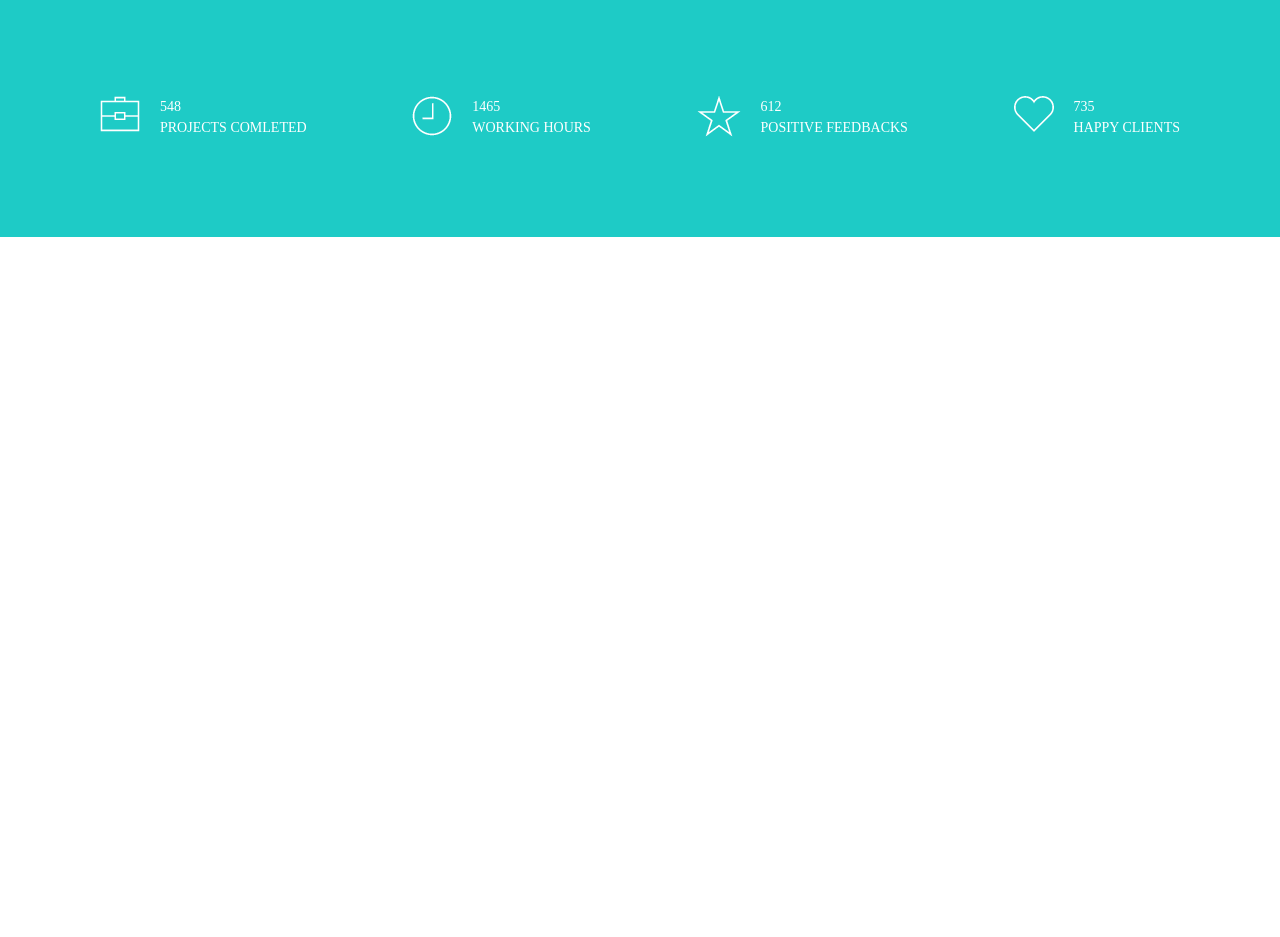
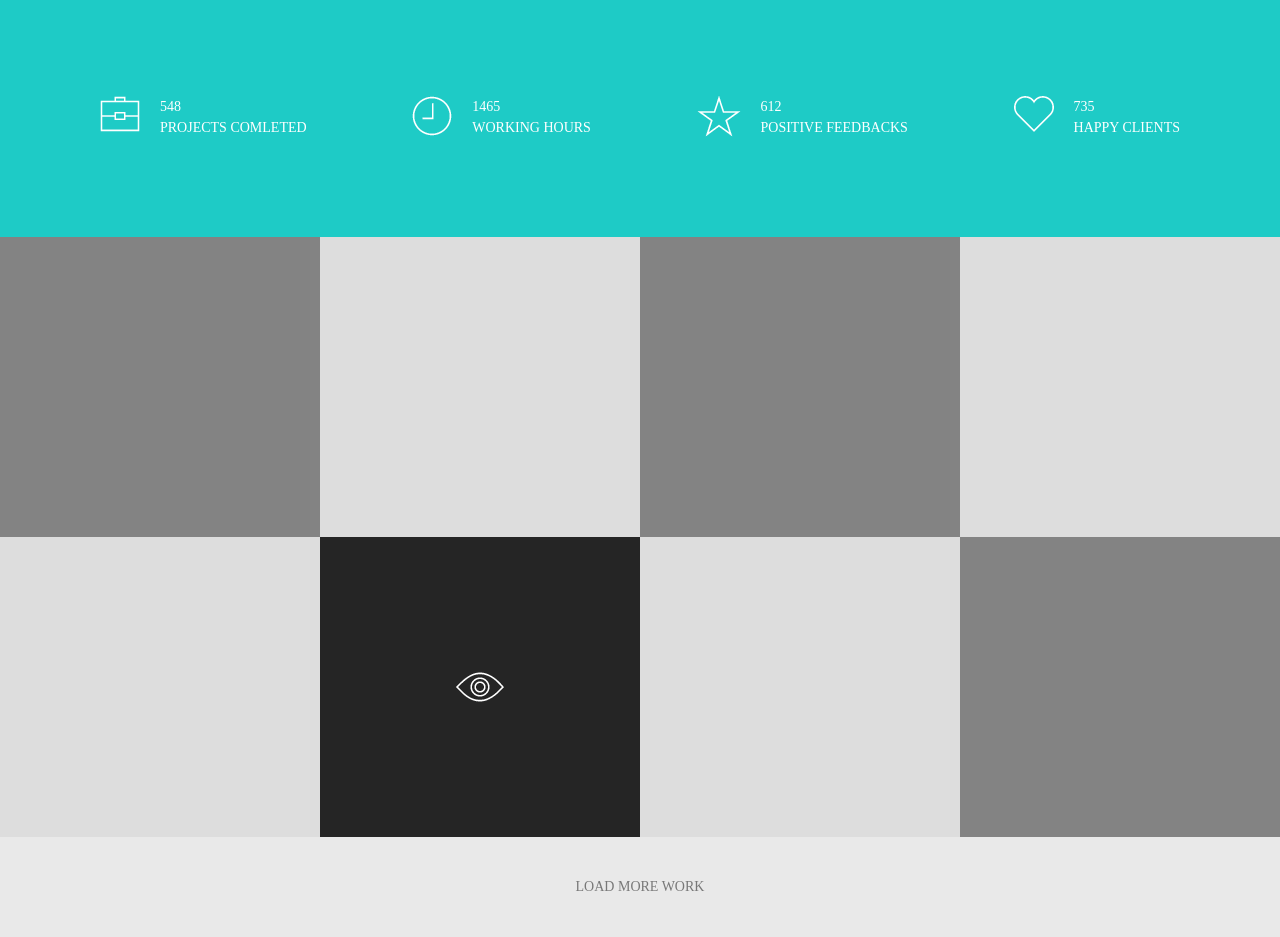
Before and after one commit to maks-kotov/1project, a plain HTML site: page index.html in a window 1280 px wide. Shown: the part 1326-2263 px from the top of the page. Before the commit the page ends 1563 px from the top, so only its background shows below. Drawn offline with nearby package versions, Linux system fonts and the light colour scheme.

Commit message:
ещё +2 секции чисто всё

```diff
--- a/index.html
+++ b/index.html
@@ -148,6 +148,27 @@
                             </div>
                     </div>
         </section>
+        <section class="squares">
+            <div class="squares__grid">
+                <div class="squares__item"></div>
+                <div class="squares__item bg-7"></div>
+                <div class="squares__item"></div>
+                <div class="squares__item bg-7"></div>
+                <div class="squares__item bg-7"></div>
+                <div class="squares__item bg-3 d-flex justify-content-center align-items-center">
+                    <div class="">
+                        <img src="images/глазик.png" alt="глэз">
+                    </div>
+                </div>
+                <div class="squares__item bg-7"></div>
+                <div class="squares__item"></div>
+            </div>
+            <div class="squares__show-more d-flex justify-content-center align-items-center">
+                <a href="#">
+                    LOAD MORE WORK
+                </a>
+            </div>
+        </section>
 
 
     <script src="https://cdn.jsdelivr.net/npm/bootstrap@5.0.2/dist/js/bootstrap.bundle.min.js" integrity="sha384-MrcW6ZMFYlzcLA8Nl+NtUVF0sA7MsXsP1UyJoMp4YLEuNSfAP+JcXn/tWtIaxVXM" crossorigin="anonymous"></script>
--- a/style.css
+++ b/style.css
@@ -1,10 +1,11 @@
 :root {
     --color1: #787878;
     --color2: #1ecbc6;
-    --color3: #000;
+    --color3: #252525;
     --color4: #ffffff;
     --bgColor5: #e9e9e9;
     --bgColor6: #f5f5f5;
+    --bgColor7: #dddddd;
     --py80: 80px;
     --px50: 50px;
 }
@@ -15,14 +16,20 @@ body {
 .row {
     --bs-gutter-x: 0;
 }
+.bg-2 {
+    background-color: var(--color2);
+}
+.bg-3 {
+    background-color: var(--color3) !important;
+}
+.bg-5 {
+    background-color: var(--bgColor5) !important;
+}
 .bg-6 {
     background-color: var(--bgColor6);
 }
-.bg-5 {
-    background-color: var(--bgColor5);
-}
-.bg-2 {
-    background-color: var(--color2);
+.bg-7 {
+    background-color: var(--bgColor7) !important;
 }
 .py-80 {
     padding-top: var(--py80);
@@ -88,7 +95,6 @@ body {
 ==================menu-end=============================================
 =======================================================================
 */
-
 /*
 =======================================================================
 ==================about=============================================
@@ -117,7 +123,6 @@ body {
 ==================about-end=============================================
 =======================================================================
 */
-
 /*
 =======================================================================
 ==================skills=============================================
@@ -164,3 +169,31 @@ body {
 ==================info-end=============================================
 =======================================================================
 */
+/*
+=======================================================================
+==================squares=============================================
+=======================================================================
+*/
+.squares__grid {
+    display: grid;
+    grid-template-columns: 1fr 1fr 1fr 1fr;
+    grid-template-rows: 300px 300px;
+
+}
+.squares__item {
+    background-color: #838383;
+}
+.squares__show-more {
+    height: 100px;
+    background-color: var(--bgColor5);
+
+}
+.squares__show-more a {
+    color: var(--color1);
+    text-decoration: none;
+}
+/*
+=======================================================================
+==================squares-end=============================================
+=======================================================================
+*/
```
